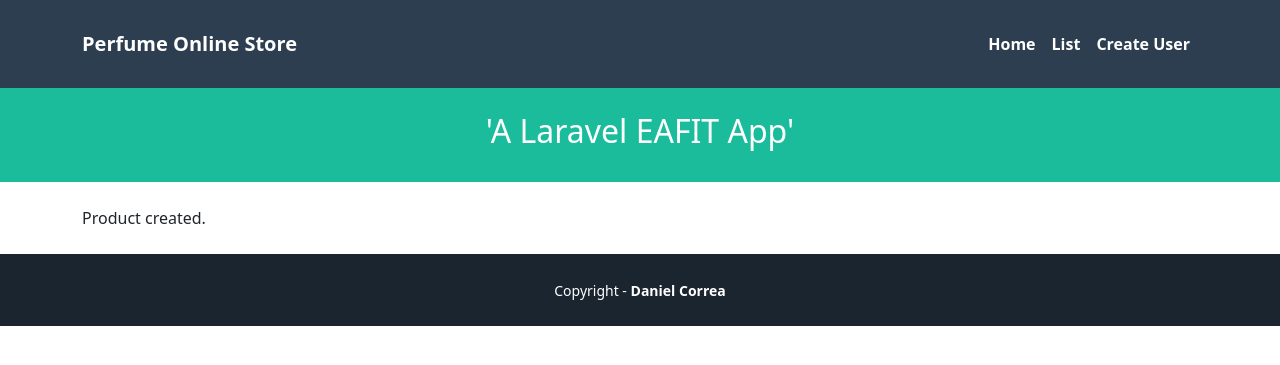
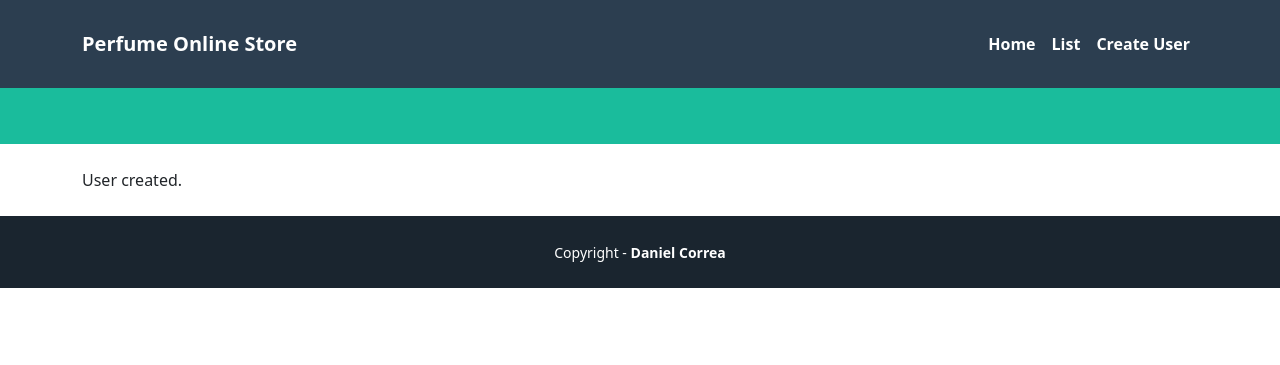
Before and after one commit to pascualgomz/taller1, a Django app: page /created in a window 1280 px wide. Shown: the top 365 px of the page. Run offline with Django 5.2, Linux system fonts and the light colour scheme.

Commit message:
Update created.html

```diff
--- a/pages/templates/users/created.html
+++ b/pages/templates/users/created.html
@@ -52,13 +52,13 @@
 
     <header class="masthead bg-primary text-white text-center py-4">
       <div class="container d-flex align-items-center flex-column">
-        <h2>{% block header_title %}'A Laravel EAFIT App'{% endblock %}</h2>
+        <h2>{% block header_title %}{% endblock %}</h2>
       </div>
     </header>
 
     <!-- header -->
 
-    <div class="container my-4">Product created.</div>
+    <div class="container my-4">User created.</div>
 
     <!-- footer -->
 
```
